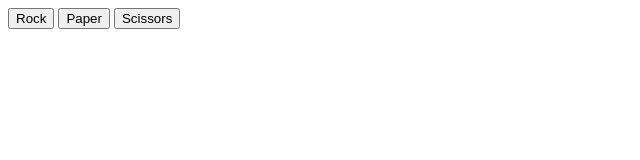
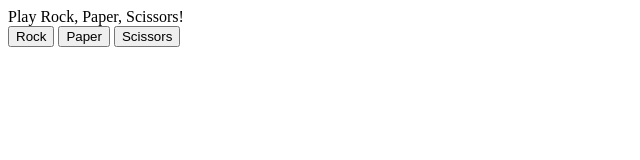
Before and after one commit to eminentquasar34/rockPaperScissors, a plain HTML site: page index.html in a window 1280 px wide. Shown: the whole page, without its empty margins (0-640 px from the left). Drawn offline with Linux system fonts and the light colour scheme.

Commit message:
added title

```diff
--- a/index.html
+++ b/index.html
@@ -7,6 +7,11 @@
     <script></script>
 </head>
 <body>
+    <div>
+        <head>
+            Play Rock, Paper, Scissors!
+        </head>
+    </div>
     <div id="choices">
         <button id="rock">Rock</button>
         <button id="paper">Paper</button>
```
